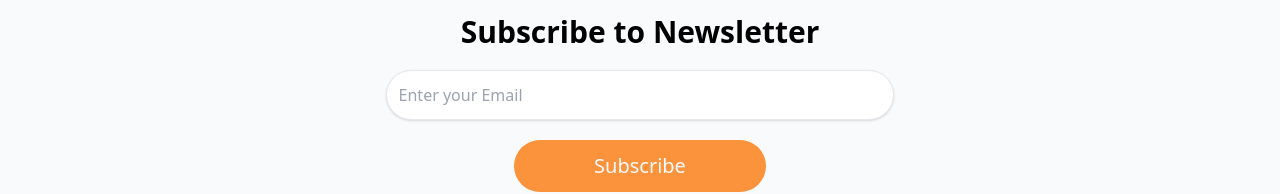
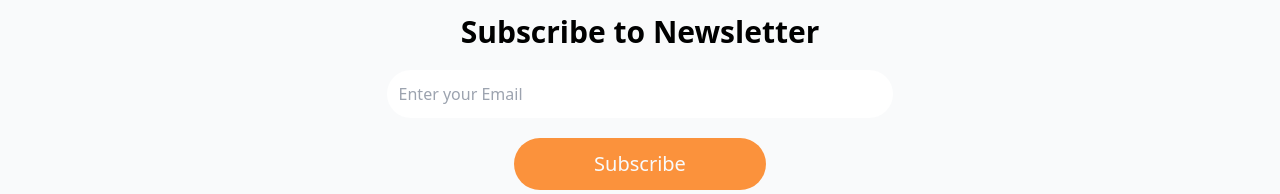
Before and after one commit to thusharathiwanka/digital-diary, a Next.js app: page / in a window 1280 px wide. Shown: the part 4361-4555 px from the top of the page. Built offline with nearby package versions, Linux system fonts and the light colour scheme.

Commit message:
UPDATE: footer style updates

```diff
--- a/components/common/footer.js
+++ b/components/common/footer.js
@@ -14,7 +14,7 @@ export default function Footer() {
 							name="newsletter"
 							id="newsletter"
 							placeholder="Enter your Email"
-							className="input-text-transition w-full shadow border rounded-full text-gray-700 p-3 mb-5"
+							className="input-text-transition w-full rounded-full text-gray-700 p-3 mb-5"
 						/>
 						<button
 							type="submit"
```
